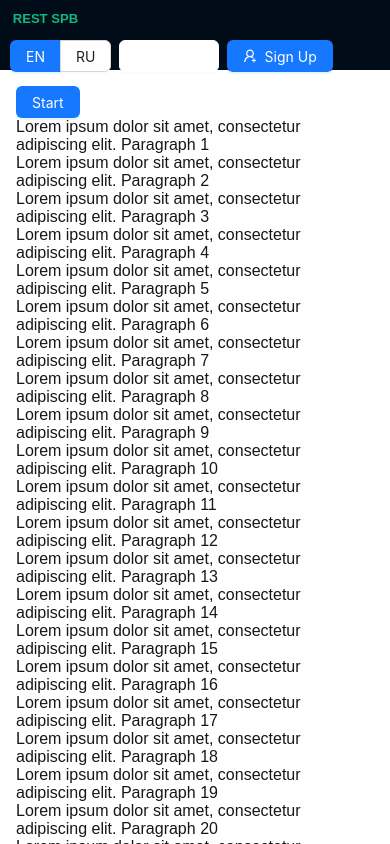
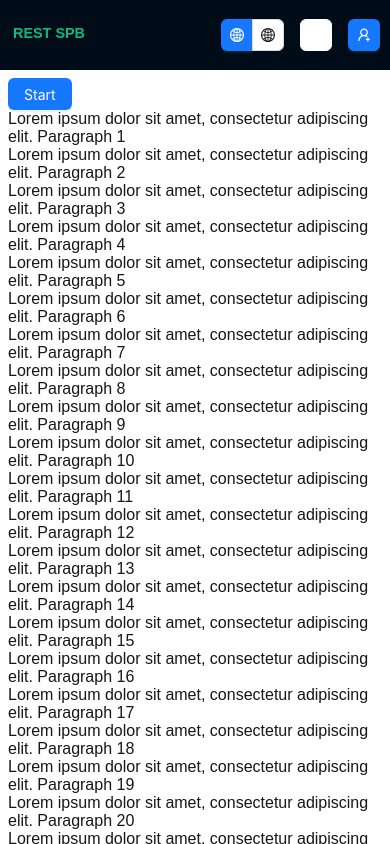
Before and after one commit to GKonopelko/rest-client-app, a Next.js app: page / in a window 390 px wide. Shown: the top 844 px of the page. Built offline with nearby package versions, Linux system fonts and the light colour scheme; what @ant-design/nextjs-registry would draw is missing.

Commit message:
feat: add adaptive

```diff
--- a/src/app/components/Header.tsx
+++ b/src/app/components/Header.tsx
@@ -3,18 +3,24 @@
 import React, { useState, useEffect } from 'react';
 import Link from 'next/link';
 import styles from './header.module.css';
-import { Button, Space } from 'antd';
-import { LoginOutlined, UserAddOutlined } from '@ant-design/icons';
+import { Button, Space, Grid } from 'antd';
+import {
+  LoginOutlined,
+  UserAddOutlined,
+  GlobalOutlined,
+} from '@ant-design/icons';
+
+const { useBreakpoint } = Grid;
 
 export default function Header() {
   const [currentLanguage, setCurrentLanguage] = useState('en');
   const [isScrolled, setIsScrolled] = useState(false);
+  const screens = useBreakpoint();
 
   useEffect(() => {
     const handleScroll = () => {
       setIsScrolled(window.scrollY > 10);
     };
-
     window.addEventListener('scroll', handleScroll);
     return () => {
       window.removeEventListener('scroll', handleScroll);
@@ -23,46 +29,42 @@ export default function Header() {
 
   const handleLanguageChange = (language: string) => {
     setCurrentLanguage(language);
-    console.log('Language changed to:', language);
   };
+
+  const showText = !screens.xs;
 
   return (
     <header
       className={`${styles.header} ${isScrolled ? styles.scrolled : ''}`}
       role="banner"
-      aria-label="Main header"
     >
       <Link href="/" className={styles.logoLink}>
-        <svg
-          width="200"
-          height="60"
-          viewBox="0 0 220 60"
-          xmlns="http://www.w3.org/2000/svg"
-          className={styles.logoSvg}
-        >
+        <svg width="180" height="60" viewBox="0 0 200 60">
           <text x="5" y="35" fontSize="24" fontWeight="700" fill="#10B981">
             REST SPB
           </text>
         </svg>
       </Link>
 
-      <Space>
+      <div className={styles.container}>
         <Space.Compact>
           <Button
             type={currentLanguage === 'en' ? 'primary' : 'default'}
             onClick={() => {
               handleLanguageChange('en');
             }}
+            icon={!showText ? <GlobalOutlined /> : undefined}
           >
-            EN
+            {showText ? 'EN' : ''}
           </Button>
           <Button
             type={currentLanguage === 'ru' ? 'primary' : 'default'}
             onClick={() => {
               handleLanguageChange('ru');
             }}
+            icon={!showText ? <GlobalOutlined /> : undefined}
           >
-            RU
+            {showText ? 'RU' : ''}
           </Button>
         </Space.Compact>
 
@@ -71,12 +73,12 @@ export default function Header() {
           icon={<LoginOutlined />}
           className={styles.signInButton}
         >
-          Sign In
+          {showText ? 'Sign In' : ''}
         </Button>
         <Button type="primary" icon={<UserAddOutlined />}>
-          Sign Up
+          {showText ? 'Sign Up' : ''}
         </Button>
-      </Space>
+      </div>
     </header>
   );
 }
--- a/src/app/components/appLayout.module.css
+++ b/src/app/components/appLayout.module.css
@@ -9,4 +9,18 @@
   flex: 1;
   padding: 1rem;
   overflow-y: auto;
+  padding-top: calc(80px + 1rem);
 }
+
+@media (max-width: 768px) {
+  .content {
+    padding-top: calc(70px + 1rem);
+  }
+}
+
+@media (max-width: 480px) {
+  .content {
+    padding-top: calc(60px + 0.5rem);
+    padding: 0.5rem;
+  }
+}
--- a/src/app/components/header.module.css
+++ b/src/app/components/header.module.css
@@ -72,3 +72,8 @@
     height: 40px;
   }
 }
+
+.container {
+  display: flex;
+  gap: 1rem;
+}
```
